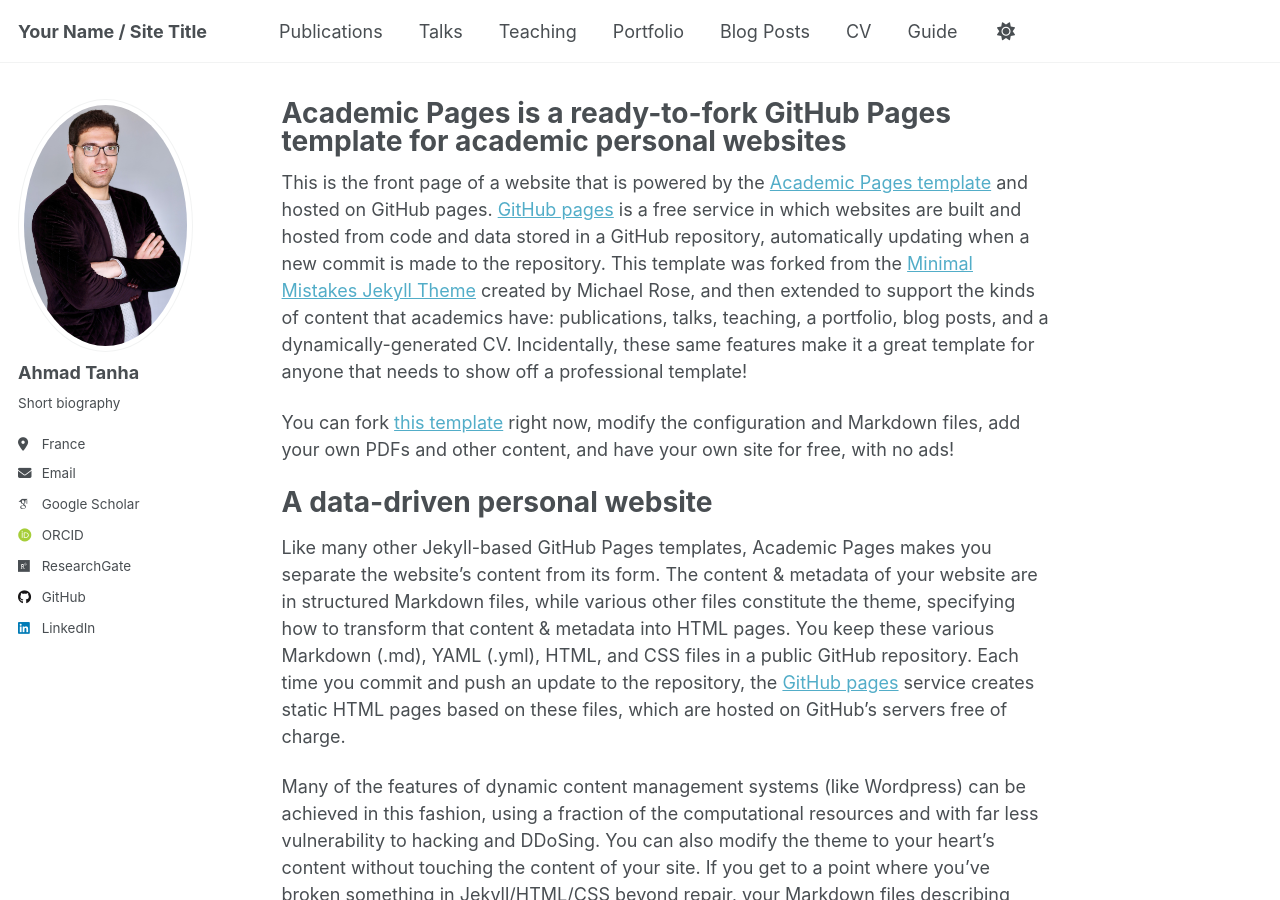
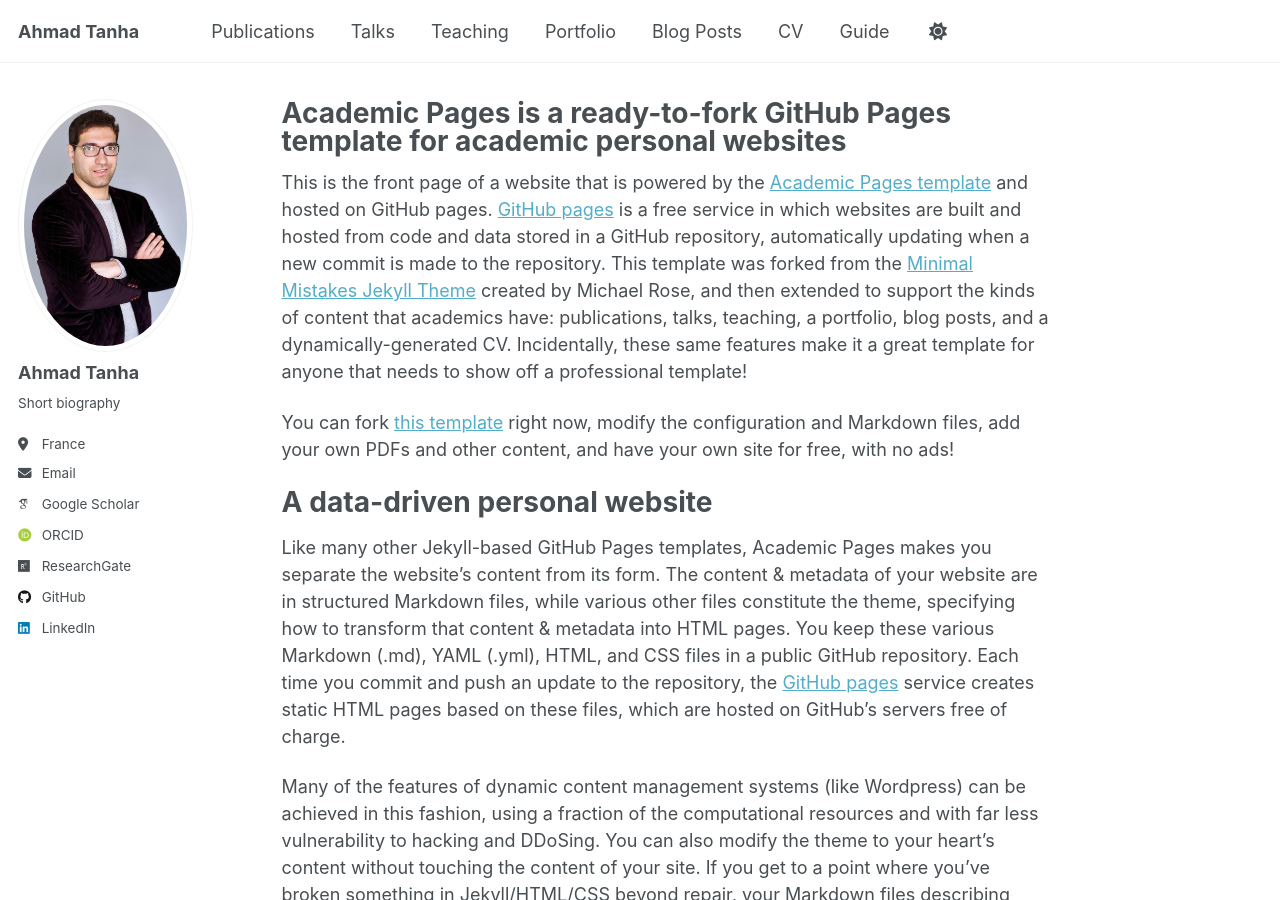
Before and after one commit to ahmadtanhaa/ahmadtanhaa.github.io, a Jekyll site: the page built from _pages/about.md, in a window 1280 px wide and 900 px high. Built offline with Jekyll 4.4.1, drawn with Linux system fonts in a browser that asks for light colours; some web fonts are replaced; a script that is not in the unit is left out.

Commit message:
Update _config.yml

```diff
--- a/_config.yml
+++ b/_config.yml
@@ -9,14 +9,16 @@
 # Basic Site Settings
 locale                   : "en-US"
 site_theme               : "default" # Currently available options are "default", "air"
-title                    : "Your Name / Site Title"
+title                    : "Ahmad Tanha" # "Your Name / Site Title"
 title_separator          : "-"
 name                     : &name "Your Name"
 description              : &description "Your Name's academic portfolio"   # Update this with a general description of your site, this is the default if not overridden by a page
-url                      : https://academicpages.github.io # The base hostname & protocol for your site e.g. "https://[your GitHub username].github.io",
+url                      : https://ahmadtanhaa.github.io
+# https://academicpages.github.io # The base hostname & protocol for your site e.g. "https://[your GitHub username].github.io",
                                                            # or if you already have some other page hosted on Github then use "https://[your GitHub username].github.io/[Your Repo Name]"
 baseurl                  : "" # the subpath of your site, e.g. "/blog"
-repository               : "academicpages/academicpages.github.io"
+repository               : "ahmadtanhaa/ahmadtanhaa.github.io"
+# "academicpages/academicpages.github.io"
 
 # Site Author - The following control what appear as part of the author content on the side bar.
 #               If a field is blank the icon and link will not appear, otherwise it will be shown.
```
